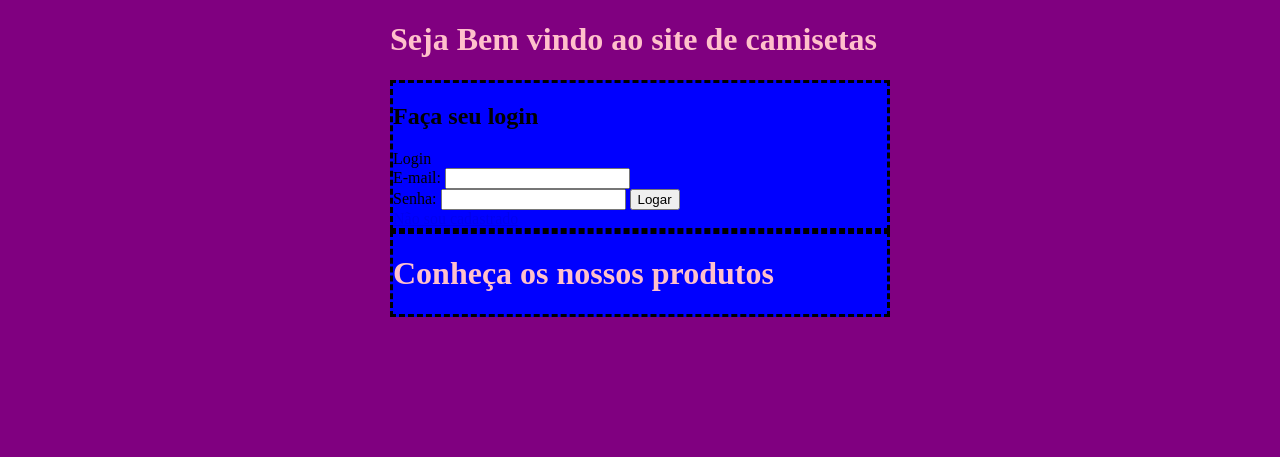
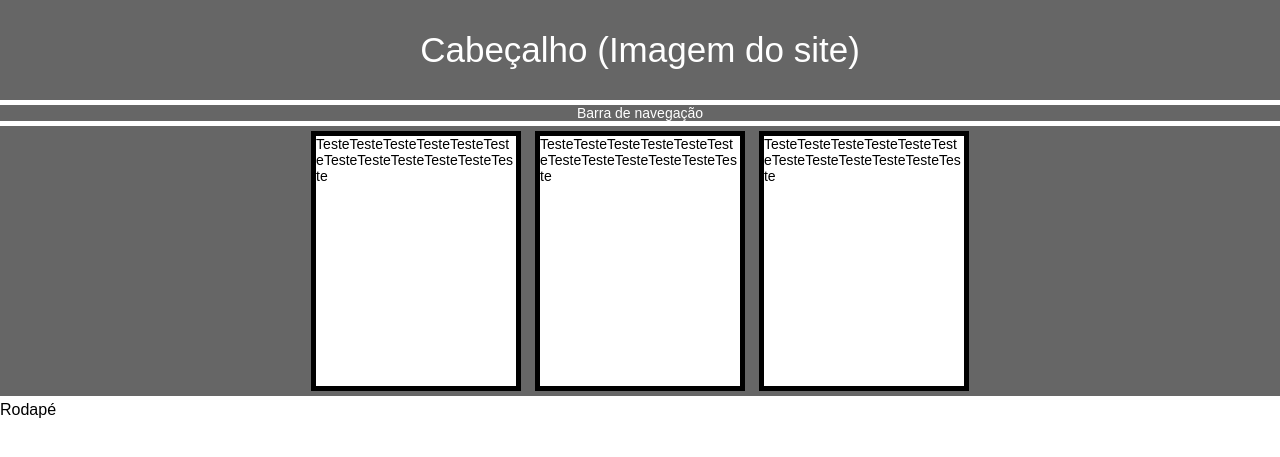
Before and after one commit to Pebarrocha/projetoSitePersonalizarCamiseta, a PHP site: page /main.php in a window 1280 px wide. Shown: the top 457 px of the page. Run offline with PHP 8.4, Linux system fonts and the light colour scheme.

Commit message:
tentando por estilo

```diff
--- a/view/css/main-estilo.css
+++ b/view/css/main-estilo.css
@@ -1,19 +1,64 @@
-h1{
-	color: pink;
+
+* { margin: 0; padding: 0; }
+
+
+body{
+	font-family: Arial, Helvetica, sans-serif;
 }
 
-body{
-	background-color: purple;
-	width: 500px;
-	margin-left: auto;
-	margin-right: auto;
+/* Estilo do cabeçalho*/
+
+header{
+
+margin-bottom: 5px;
+background-color: #666;
+padding: 30px;
+text-align: center;
+font-size: 35px;
+color:white;
+
 }
 
-.main{
+/*Estilo da barra de navegação   */
 
-	background-color: blue;
-	border-style: dashed;
-	margin-left: center;
-	margin-right: center;
+nav{
+	margin-bottom: 5px;
+	background-color: #666;
+	padding: 0.1px;
+	text-align: center;
+	font-size: 14px;
+	color:white;
 
 }
+
+
+#produtos {
+	margin-bottom: 5px;
+	background-color: #666;
+	padding: 0.1px;
+	text-align: center;
+	font-size: 14px;
+	color:white;
+}
+
+article{
+
+	word-break: break-all;
+	display: inline-block;
+	margin: 5px;
+	background-color: white;
+	border: 5px solid black;
+	width: 200px;
+	height: 250px;
+	text-align: justify;
+	font-size: 14px;
+	color:black;
+
+}
+
+@media (max-width: 600px) {
+    nav, article {
+        width: 100%;
+        height: auto;
+    }
+}
--- a/view/main.php
+++ b/view/main.php
@@ -9,28 +9,35 @@
 	</head>
 
 	<body>
-		<h1> Seja Bem vindo ao site de camisetas </h1>
-		<div class ="main">
-			<h2> Faça seu login </h2>
-			<form action="#" name="main" id="main-form">
-			<label>Login</label><br>
-			<label>E-mail:</label>
-			<input type="text" name="main-email" id="main-email"><br>
-			<label>Senha:</label>
-			<input type="password" name="main-password" id="main-password">
-			<input type="button" name="main-submit" id="main-submit" value="Logar"><br>
-			<a href="#">Não sou cadastrado</a>
-			</form>
-		</div>
+		<header>
+			<p>Cabeçalho (Imagem do site)</p>
+		</header>
 
-		<div class ='main'>
-			<h1>Conheça os nossos produtos</h1>
-				<div class ="produto">
+		<nav>
+			<p>Barra de navegação</p>
+		</nav>
 
 
-				</div>
 
-		</div>
+		<section id="produtos">
+			<article>
+				TesteTesteTesteTesteTesteTesteTesteTesteTesteTesteTesteTeste
+			</article>
+
+			<article>
+				TesteTesteTesteTesteTesteTesteTesteTesteTesteTesteTesteTeste
+			</article>
+
+			<article>
+				TesteTesteTesteTesteTesteTesteTesteTesteTesteTesteTesteTeste
+			</article>
+
+		</section>
+
+		<fotter>
+			<p>Rodapé</p>
+		</fotter>
+
 
 	</body>
 
```
Also changed, not shown: view/imagens/camiseta1.jpg (added), view/imagens/camiseta2.jpg (added).
